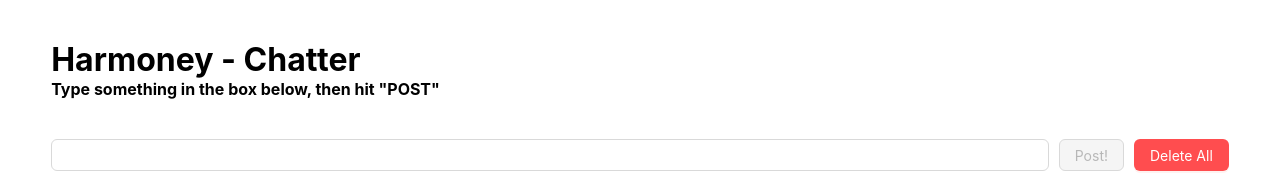
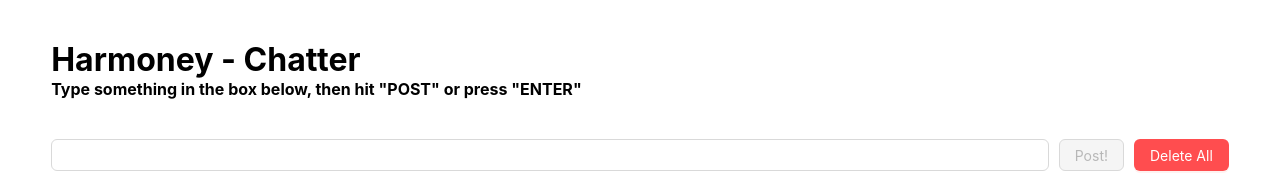
Before and after one commit to arogya247/chatter, a React (Create React App) app: page / in a window 1280 px wide. Shown: the top 174 px of the page. Built offline with nearby package versions, Linux system fonts and the light colour scheme; no server answers; the HTML template or start-up script is replaced by a standard one.

Commit message:
header message changed

```diff
--- a/src/App.js
+++ b/src/App.js
@@ -186,8 +186,6 @@ function App() {
     });
   };
 
-  console.log("selectedMessageIds", selectedMessageIds)
-
   return (
     <div className="App">
       <Header />
@@ -197,6 +195,7 @@ function App() {
           rows={2}
           value={text}
           onChange={handleInputChange}
+          onPressEnter={postMessage}
           //onBlur={(e) => setText(e.target.value)}
         />
         <Button disabled={text===""} type="primary" onClick={postMessage}>
--- a/src/Components/Header.js
+++ b/src/Components/Header.js
@@ -5,7 +5,7 @@ const Header = () => {
   return (
     <div className='header'>
 			<h1>Harmoney - Chatter</h1>
-      <h4>Type something in the box below, then hit "POST"</h4>
+      <h4>Type something in the box below, then hit "POST" or press "ENTER"</h4>
     </div>
   )
 }
```
